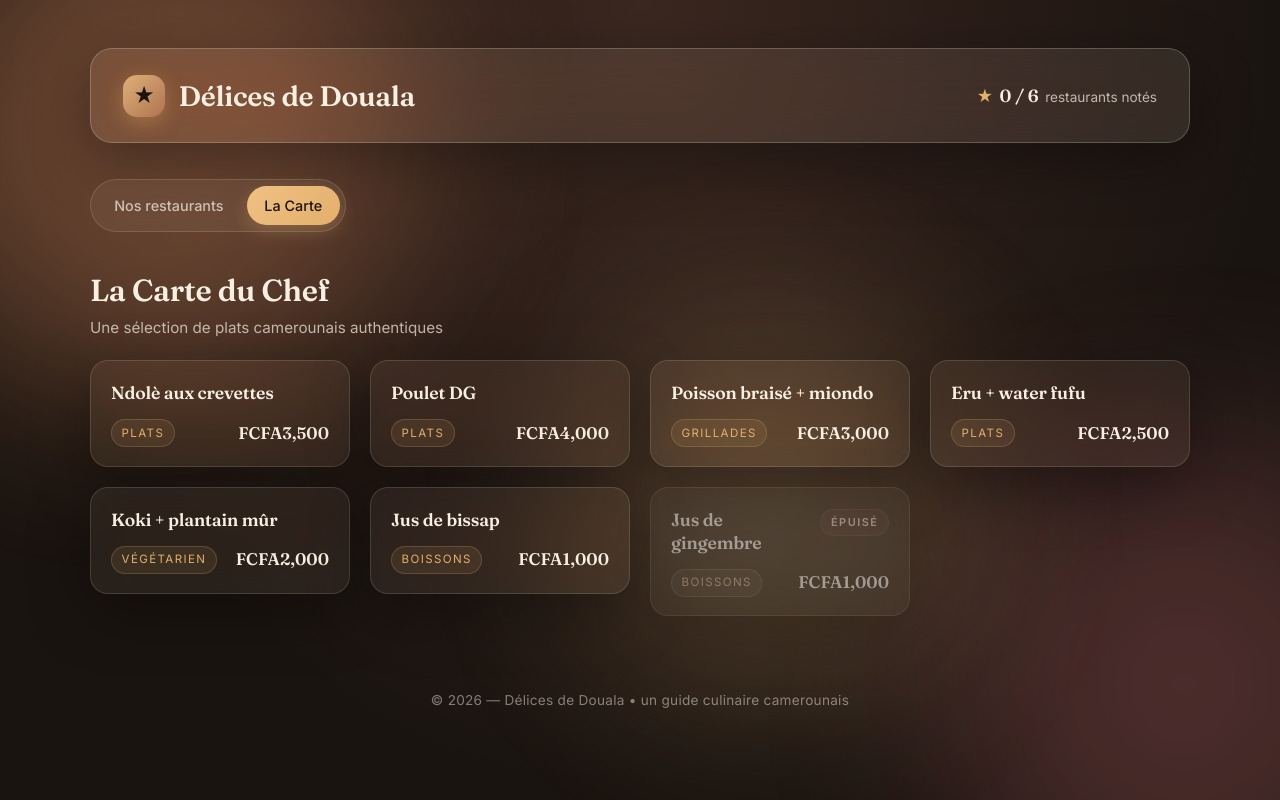
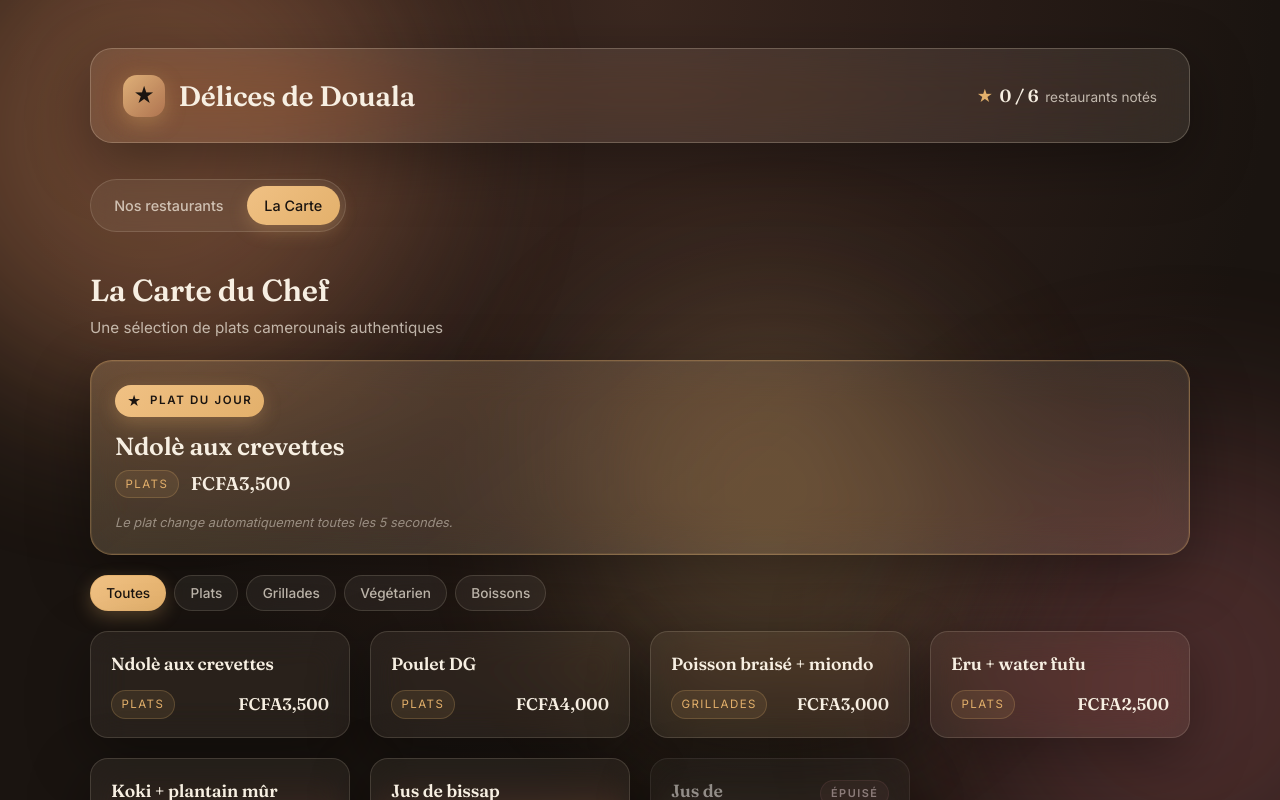
Before and after one commit to Aly-leo/delices-de-douala-tp, an Angular app: page / in a window 1280 px wide. Both pictures are taken after a click on the button "La Carte". Shown: the top 800 px of the page. Built offline with nearby package versions, Linux system fonts and the light colour scheme.

Commit message:
feat(carte): filtre categorie via signal+computed + plat du jour rotatif toSignal

```diff
--- a/src/app/components/carte/carte.html
+++ b/src/app/components/carte/carte.html
@@ -15,14 +15,31 @@
       <span>Vérifiez votre connexion et réessayez.</span>
     </div>
   } @else if (plats(); as liste) {
-    @if (liste.length > 0) {
+    <app-plat-du-jour [plats]="liste" />
+
+    <div class="filtres" role="tablist" aria-label="Filtrer par catégorie">
+      @for (cat of categories; track cat) {
+        <button
+          type="button"
+          role="tab"
+          class="filtre-btn"
+          [class.active]="categorie() === cat"
+          [attr.aria-selected]="categorie() === cat"
+          (click)="selectCategorie(cat)"
+        >
+          {{ cat }}
+        </button>
+      }
+    </div>
+
+    @if (platsFiltres().length > 0) {
       <div class="plats-grid">
-        @for (plat of liste; track plat.id) {
+        @for (plat of platsFiltres(); track plat.id) {
           <app-plat-card [plat]="plat" />
         }
       </div>
     } @else {
-      <p class="empty">Aucun plat à afficher pour l'instant.</p>
+      <p class="empty">Aucun plat dans cette catégorie.</p>
     }
   }
 </section>
--- a/src/app/components/carte/carte.scss
+++ b/src/app/components/carte/carte.scss
@@ -24,6 +24,40 @@
     margin: 0;
     color: var(--text-secondary);
     font-size: 0.95rem;
+  }
+}
+
+.filtres {
+  display: flex;
+  flex-wrap: wrap;
+  gap: 0.5rem;
+}
+
+.filtre-btn {
+  appearance: none;
+  background: var(--glass-bg);
+  border: 1px solid var(--glass-border);
+  backdrop-filter: blur(14px);
+  -webkit-backdrop-filter: blur(14px);
+  color: var(--text-secondary);
+  padding: 0.45rem 0.95rem;
+  border-radius: 999px;
+  font-size: 0.85rem;
+  font-weight: 500;
+  cursor: pointer;
+  transition: color 0.25s ease, border-color 0.25s ease, background 0.25s ease, transform 0.25s ease;
+
+  &:hover {
+    color: var(--text-primary);
+    border-color: var(--glass-border-strong);
+    transform: translateY(-1px);
+  }
+
+  &.active {
+    color: #1a1410;
+    background: linear-gradient(135deg, var(--accent-strong), var(--accent));
+    border-color: rgba(227, 176, 107, 0.55);
+    box-shadow: 0 6px 18px rgba(227, 176, 107, 0.28);
   }
 }
 
--- a/src/app/components/carte/carte.ts
+++ b/src/app/components/carte/carte.ts
@@ -1,10 +1,14 @@
-import { ChangeDetectionStrategy, Component, inject } from '@angular/core';
+import { ChangeDetectionStrategy, Component, computed, inject, signal } from '@angular/core';
+import { PlatCategorie } from '../../models/plat';
 import { MenuService } from '../../services/menu.service';
 import { PlatCard } from '../plat-card/plat-card';
+import { PlatDuJour } from '../plat-du-jour/plat-du-jour';
+
+type CategorieFiltre = PlatCategorie | 'Toutes';
 
 @Component({
   selector: 'app-carte',
-  imports: [PlatCard],
+  imports: [PlatCard, PlatDuJour],
   templateUrl: './carte.html',
   styleUrl: './carte.scss',
   changeDetection: ChangeDetectionStrategy.OnPush,
@@ -15,4 +19,24 @@ export class Carte {
   protected readonly plats = this.menuService.plats;
   protected readonly isLoading = this.menuService.isLoading;
   protected readonly error = this.menuService.error;
+
+  protected readonly categories: readonly CategorieFiltre[] = [
+    'Toutes',
+    'Plats',
+    'Grillades',
+    'Végétarien',
+    'Boissons',
+  ];
+
+  protected readonly categorie = signal<CategorieFiltre>('Toutes');
+
+  protected readonly platsFiltres = computed(() => {
+    const liste = this.plats() ?? [];
+    const cat = this.categorie();
+    return cat === 'Toutes' ? liste : liste.filter((p) => p.categorie === cat);
+  });
+
+  protected selectCategorie(cat: CategorieFiltre): void {
+    this.categorie.set(cat);
+  }
 }
--- a/src/app/components/plat-du-jour/plat-du-jour.html
+++ b/src/app/components/plat-du-jour/plat-du-jour.html
@@ -1 +1,18 @@
-<p>plat-du-jour works!</p>
+@if (platDuJour(); as plat) {
+  <article class="plat-jour" aria-live="polite">
+    <div class="ruban">
+      <span class="ruban-icon">&#9733;</span>
+      <span class="ruban-label">Plat du jour</span>
+    </div>
+
+    <div class="plat-jour-body">
+      <h3 class="nom">{{ plat.nom }}</h3>
+      <div class="meta">
+        <span class="categorie">{{ plat.categorie }}</span>
+        <span class="prix">{{ plat.prix | currency:'XAF':'symbol':'1.0-0' }}</span>
+      </div>
+    </div>
+
+    <p class="hint">Le plat change automatiquement toutes les 5 secondes.</p>
+  </article>
+}
--- a/src/app/components/plat-du-jour/plat-du-jour.scss
+++ b/src/app/components/plat-du-jour/plat-du-jour.scss
@@ -0,0 +1,93 @@
+:host {
+  display: block;
+}
+
+.plat-jour {
+  position: relative;
+  display: flex;
+  flex-direction: column;
+  gap: 0.9rem;
+
+  padding: 1.5rem 1.5rem 1.35rem;
+  border-radius: 22px;
+
+  background:
+    linear-gradient(140deg, rgba(227, 176, 107, 0.14), rgba(227, 176, 107, 0.03) 60%),
+    var(--glass-bg-strong);
+  border: 1px solid rgba(227, 176, 107, 0.35);
+  backdrop-filter: blur(20px) saturate(140%);
+  -webkit-backdrop-filter: blur(20px) saturate(140%);
+  box-shadow: 0 20px 60px rgba(0, 0, 0, 0.35), 0 0 0 1px rgba(227, 176, 107, 0.10) inset;
+  overflow: hidden;
+}
+
+.ruban {
+  display: inline-flex;
+  align-items: center;
+  gap: 0.45rem;
+  align-self: flex-start;
+  padding: 0.35rem 0.75rem;
+  border-radius: 999px;
+  background: linear-gradient(135deg, var(--accent-strong), var(--accent));
+  color: #1a1410;
+  font-size: 0.72rem;
+  font-weight: 700;
+  text-transform: uppercase;
+  letter-spacing: 0.14em;
+  box-shadow: 0 6px 18px rgba(227, 176, 107, 0.28);
+
+  .ruban-icon {
+    font-size: 0.85rem;
+  }
+}
+
+.plat-jour-body {
+  display: flex;
+  flex-direction: column;
+  gap: 0.5rem;
+
+  .nom {
+    font-family: var(--serif);
+    font-size: clamp(1.3rem, 2.2vw, 1.55rem);
+    font-weight: 600;
+    color: var(--text-primary);
+    line-height: 1.25;
+    animation: fade-in 0.5s ease;
+  }
+}
+
+.meta {
+  display: flex;
+  align-items: center;
+  gap: 0.75rem;
+
+  .categorie {
+    font-size: 0.72rem;
+    text-transform: uppercase;
+    letter-spacing: 0.12em;
+    color: var(--accent);
+    background: rgba(227, 176, 107, 0.10);
+    border: 1px solid rgba(227, 176, 107, 0.22);
+    padding: 0.28rem 0.6rem;
+    border-radius: 999px;
+  }
+
+  .prix {
+    font-family: var(--serif);
+    font-weight: 600;
+    color: var(--text-primary);
+    font-size: 1.15rem;
+  }
+}
+
+.hint {
+  margin: 0;
+  color: var(--text-muted);
+  font-size: 0.8rem;
+  font-style: italic;
+}
+
+@keyframes fade-in {
+  from { opacity: 0; transform: translateY(4px); }
+  to   { opacity: 1; transform: translateY(0);   }
+}
--- a/src/app/components/plat-du-jour/plat-du-jour.ts
+++ b/src/app/components/plat-du-jour/plat-du-jour.ts
@@ -1,9 +1,28 @@
-import { Component } from '@angular/core';
+import { CurrencyPipe } from '@angular/common';
+import { ChangeDetectionStrategy, Component, computed, input } from '@angular/core';
+import { toSignal } from '@angular/core/rxjs-interop';
+import { interval, startWith } from 'rxjs';
+import { Plat } from '../../models/plat';
 
 @Component({
   selector: 'app-plat-du-jour',
-  imports: [],
+  imports: [CurrencyPipe],
   templateUrl: './plat-du-jour.html',
   styleUrl: './plat-du-jour.scss',
+  changeDetection: ChangeDetectionStrategy.OnPush,
 })
-export class PlatDuJour {}
+export class PlatDuJour {
+  readonly plats = input.required<Plat[]>();
+
+  private readonly tick = toSignal(interval(5000).pipe(startWith(-1)), { initialValue: -1 });
+
+  protected readonly platDuJour = computed<Plat | null>(() => {
+    const disponibles = this.plats().filter((p) => p.disponible);
+    if (disponibles.length === 0) {
+      return null;
+    }
+    const t = this.tick();
+    const index = ((t < 0 ? 0 : t + 1) % disponibles.length + disponibles.length) % disponibles.length;
+    return disponibles[index];
+  });
+}
```
